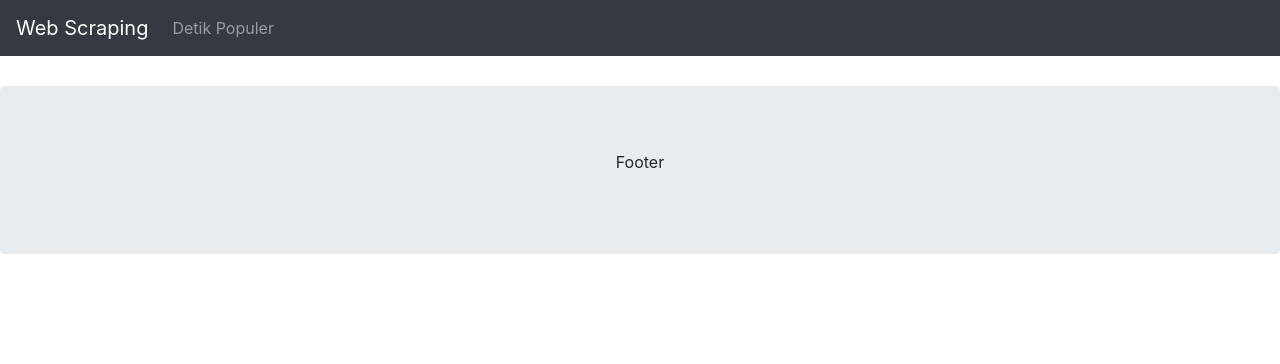
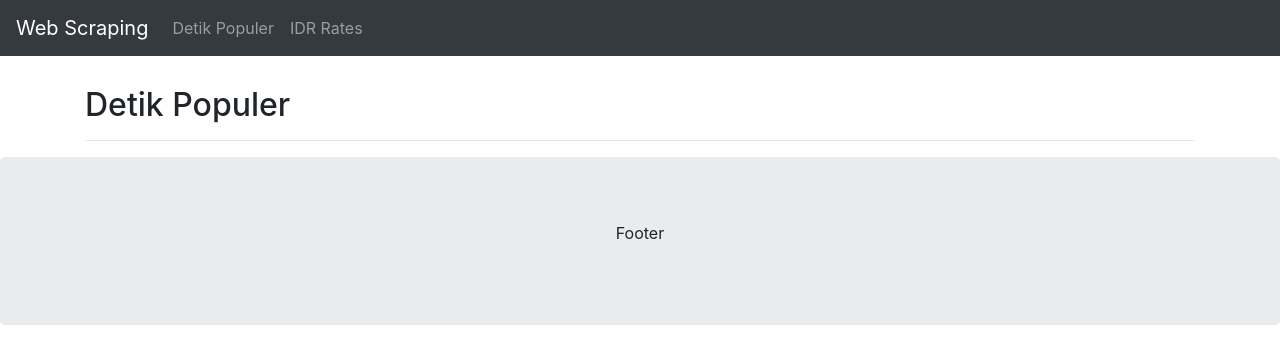
Before and after one commit to 3Shoka/webscraping, a Flask app: page / in a window 1280 px wide. Shown: the top 364 px of the page. Run offline with Flask 2, Linux system fonts and the light colour scheme; some libraries are stand-ins or nearby versions.

Commit message:
add IDR Rates

```diff
--- a/app.py
+++ b/app.py
@@ -4,9 +4,11 @@ from flask import Flask, render_template
 
 app = Flask(__name__)
 
+
 @app.route('/')
 def home():
-    return render_template('index.html')
+    return render_template('detik-populer.html')
+
 
 @app.route('/detik-populer')
 def detik_populer():
@@ -19,7 +21,15 @@ def detik_populer():
     titles = populer.findAll(attrs={'class': 'media__title'})
     images = populer.findAll(attrs={'class': 'media__image'})
 
-    return render_template('index.html', images=images)
+    return render_template('detik-populer.html', images=images)
+
+
+@app.route('/idr-rates')
+def idr_rates():
+    source = requests.get('http://www.floatrates.com/daily/idr.json')
+    json_data = source.json()
+    return render_template('idr-rates.html', rates=json_data.values())
+
 
 if __name__ == '__main__':
     app.run(debug=True)
--- a/templates/index.html
+++ b/templates/base.html
@@ -1,7 +1,7 @@
 <!DOCTYPE html>
 <html lang="en">
 <head>
-  <title>Bootstrap 4 Website Example</title>
+  <title>Web Scraping</title>
   <meta charset="utf-8">
   <meta name="viewport" content="width=device-width, initial-scale=1">
   <link rel="stylesheet" href="https://maxcdn.bootstrapcdn.com/bootstrap/4.5.2/css/bootstrap.min.css">
@@ -26,18 +26,19 @@
       <li class="nav-item">
         <a class="nav-link" href="/detik-populer">Detik Populer</a>
       </li>
+      <li class="nav-item">
+        <a class="nav-link" href="/idr-rates">IDR Rates</a>
+      </li>
     </ul>
   </div>
 </nav>
 
 <div class="container" style="margin-top:30px">
   <div class="row">
-    <div class="col-sm-8">
-      {% for image in images %}
-        {{ image | safe }}
-        <a href="{{ image.find('a')['href'] | safe }}">{{ image.find('img')['alt'] }}</a>
-        <hr>
-      {% endfor %}
+    <div class="col-sm-12">
+      {% block body %}
+
+      {% endblock %}
     </div>
   </div>
 </div>
--- /dev/null
+++ b/templates/detik-populer.html
@@ -0,0 +1,11 @@
+{% extends 'base.html' %}
+
+{% block body %}
+      <h2>Detik Populer</h2>
+      <hr>
+      {% for image in images %}
+        {{ image | safe }}
+        <a href="{{ image.find('a')['href'] | safe }}">{{ image.find('img')['alt'] }}</a>
+        <hr>
+      {% endfor %}
+{% endblock %}
```
Also changed, not shown: templates/idr-rates.html (added, +27 -0 lines).
